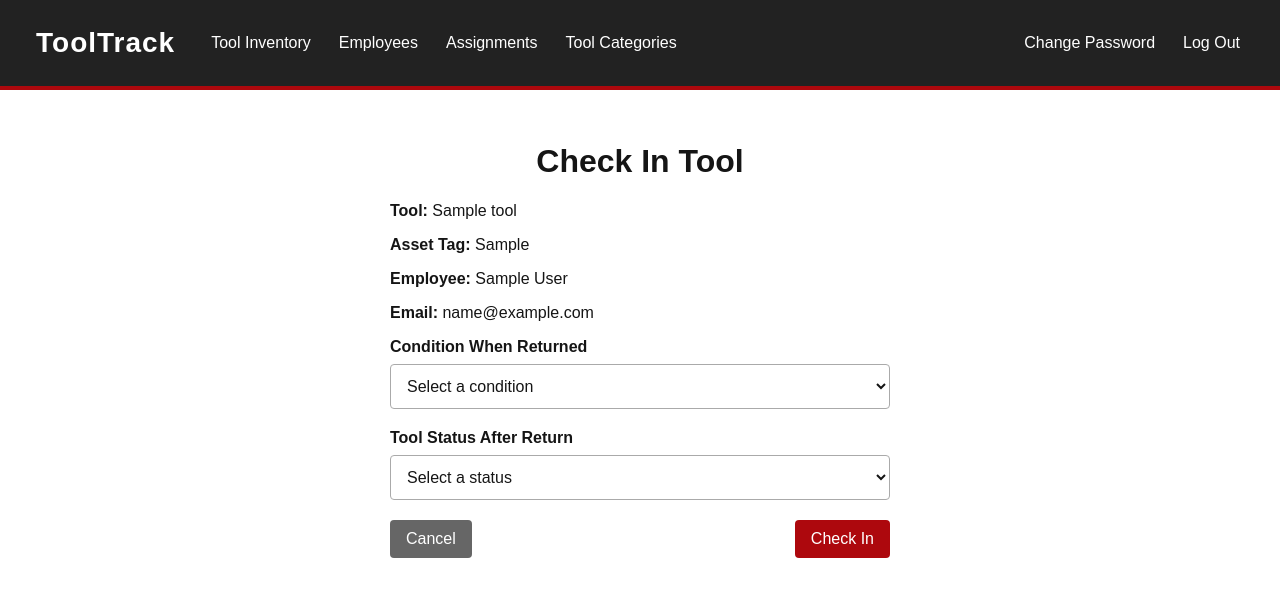
After one commit to ryan4336/ToolTrack-WebApp, a Flask app: page /assignments/1/check-in in a window 1280 px wide. The commit adds this page. Shown: the top 597 px of the page. Run offline with Flask 3, Linux system fonts and the light colour scheme; the visitor is signed in with stand-in values (Sample User, id 1); tables that the repository leaves empty hold one stand-in row (values such as "Sample post"); parts of the project's set-up code (start-up, migrations or seed data) failed here and were passed over.

Commit message:
implement tool check-in -added check-in route to app.py -created check-in tool form and used current css classes to format the form -updated assignment details, assignments, and tool details pages to dynamically show/hide the check-in button based on whether there is an active assigment

```diff
--- a/app.py
+++ b/app.py
@@ -623,7 +623,18 @@ def add_tool():
 @login_required
 def tool_details(asset_id):
     tool = db.get_or_404(Tool, asset_id)
-    return render_template("tool_details.html", tool=tool)
+
+    # Find the tool's current assignment
+    active_assignment = db.session.execute(
+        db.select(Assignment)
+        .where(
+            Assignment.asset_id == asset_id,
+            Assignment.active.is_(True)
+        )
+    ).scalars().first()
+
+    return render_template("tool_details.html", tool=tool, active_assignment=active_assignment)
+
 
 # Display the assignment form for a specific employee
 @app.route("/employees/<int:employee_id>/assign", methods=["GET", "POST"])
@@ -1009,6 +1020,110 @@ def delete_assignment(assignment_id):
         flash("Could not delete assignment.", "error")
     return redirect(url_for("assignments"))
 
+
+@app.route("/assignments/<int:assignment_id>/check-in", methods=["GET", "POST"])
+@login_required
+def check_in_tool(assignment_id):
+    assignment = db.get_or_404(Assignment, assignment_id)
+    tool = db.get_or_404(Tool, assignment.asset_id)
+    employee = db.get_or_404(Employee, assignment.employee_id)
+    error = None
+
+    # Only allow these destinations when leaving the form
+    # This lets all three Check In buttons use the same route
+    source = request.args.get("source", "details")
+
+    if source == "assignments":
+        return_url = url_for("assignments")
+    elif source == "tool":
+        return_url = url_for("tool_details", asset_id=tool.asset_id)
+    else:
+        return_url = url_for(
+            "assignment_details",
+            assignment_id=assignment.assignment_id
+        )
+
+    # Ensure completed assignments cannot be checked in again
+    if not assignment.active:
+        flash("This assignment has already been checked in.", "error")
+        return redirect(return_url)
+
+    conditions = ["New", "Good", "Fair", "Poor", "Unknown"]
+    statuses = ["Available", "Damaged", "Under Repair"]
+
+    if request.method == "POST":
+        condition = request.form.get("condition_when_returned", "")
+        status = request.form.get("status", "")
+
+        # Check submitted values
+        if condition not in conditions:
+            error = "Please select a return condition."
+        elif status not in statuses:
+            error = "Please select a valid tool status."
+
+        if error is None:
+            try:
+                # Lock the tool first
+                # Refresh its values in case another admin changed it
+                tool = db.session.execute(
+                    db.select(Tool)
+                    .where(Tool.asset_id == assignment.asset_id)
+                    .with_for_update()
+                    .execution_options(populate_existing=True)
+                ).scalar_one()
+
+                # Lock and refresh the assignment before checking it again
+                assignment = db.session.execute(
+                    db.select(Assignment)
+                    .where(Assignment.assignment_id == assignment_id)
+                    .with_for_update()
+                    .execution_options(populate_existing=True)
+                ).scalar_one()
+
+                # Another admin may have checked it in while this form was open
+                if not assignment.active:
+                    db.session.rollback()
+                    flash("This assignment has already been checked in.", "error")
+                    return redirect(return_url)
+
+                # Store UTC without timezone information
+                returned_at = datetime.now(timezone.utc).replace(tzinfo=None)
+
+                # Complete the existing assignment
+                assignment.actual_return_date = returned_at
+                assignment.condition_when_returned = condition
+                assignment.active = False
+
+                # Resolve an outstanding missing report when the tool returns
+                if (assignment.missing_reported_date and assignment.missing_resolved_date is None):
+                    assignment.missing_resolved_date = returned_at
+
+                # Update the tool so its current information matches the return
+                tool.condition = condition
+                tool.status = status
+
+                # Save both records together and release the locks
+                db.session.commit()
+
+            except IntegrityError:
+                # Undo both updates and release locks if saving fails
+                db.session.rollback()
+                error = "The check-in could not be saved."
+            else:
+                return redirect(return_url)
+
+    return render_template(
+        "check_in_tool.html",
+        assignment=assignment,
+        tool=tool,
+        employee=employee,
+        conditions=conditions,
+        statuses=statuses,
+        return_url=return_url,
+        error=error
+    )
+
+
 @app.route("/logout")
 def logout():
     session.clear()
--- /dev/null
+++ b/templates/check_in_tool.html
@@ -0,0 +1,67 @@
+{% extends "base.html" %}
+
+{% block title %}Check In Tool | ToolTrack{% endblock %}
+
+{% block content %}
+<h1 class="form-title">Check In Tool</h1>
+
+{% if error %}
+    <p class="form-error">{{ error }}</p>
+{% endif %}
+
+<form method="POST" class="form">
+
+    <!-- Show the tool and employee -->
+    <p><strong>Tool:</strong> {{ tool.tool_name }}</p>
+    <p><strong>Asset Tag:</strong> {{ tool.asset_tag }}</p>
+    <p><strong>Employee:</strong> {{ employee.name }}</p>
+    <p><strong>Email:</strong> {{ employee.email }}</p>
+
+    <div class="form-group">
+        <label for="condition_when_returned">Condition When Returned</label>
+
+        <select id="condition_when_returned"
+                name="condition_when_returned"
+                required>
+            <option value="">Select a condition</option>
+
+            <!-- Keep the selected value if validation fails -->
+            {% for condition in conditions %}
+                <option value="{{ condition }}"
+                    {% if request.form.get('condition_when_returned') == condition %}
+                        selected
+                    {% endif %}>
+                    {{ condition }}
+                </option>
+            {% endfor %}
+        </select>
+    </div>
+
+    <div class="form-group">
+        <label for="status">Tool Status After Return</label>
+
+        <select id="status" name="status" required>
+            <option value="">Select a status</option>
+
+            {% for status in statuses %}
+                <option value="{{ status }}"
+                    {% if request.form.get('status') == status %}
+                        selected
+                    {% endif %}>
+                    {{ status }}
+                </option>
+            {% endfor %}
+        </select>
+    </div>
+
+    <div class="form-actions">
+        <!-- Cancel navigates away without submitting the form -->
+        <a href="{{ return_url }}" class="button button-cancel">
+            Cancel
+        </a>
+
+        <button type="submit" class="button">Check In</button>
+    </div>
+</form>
+
+{% endblock %}
```
Also changed, not shown: templates/assignment_details.html (+7 -1 lines), templates/assignments.html (+9 -0 lines), templates/tool_details.html (+9 -0 lines).
